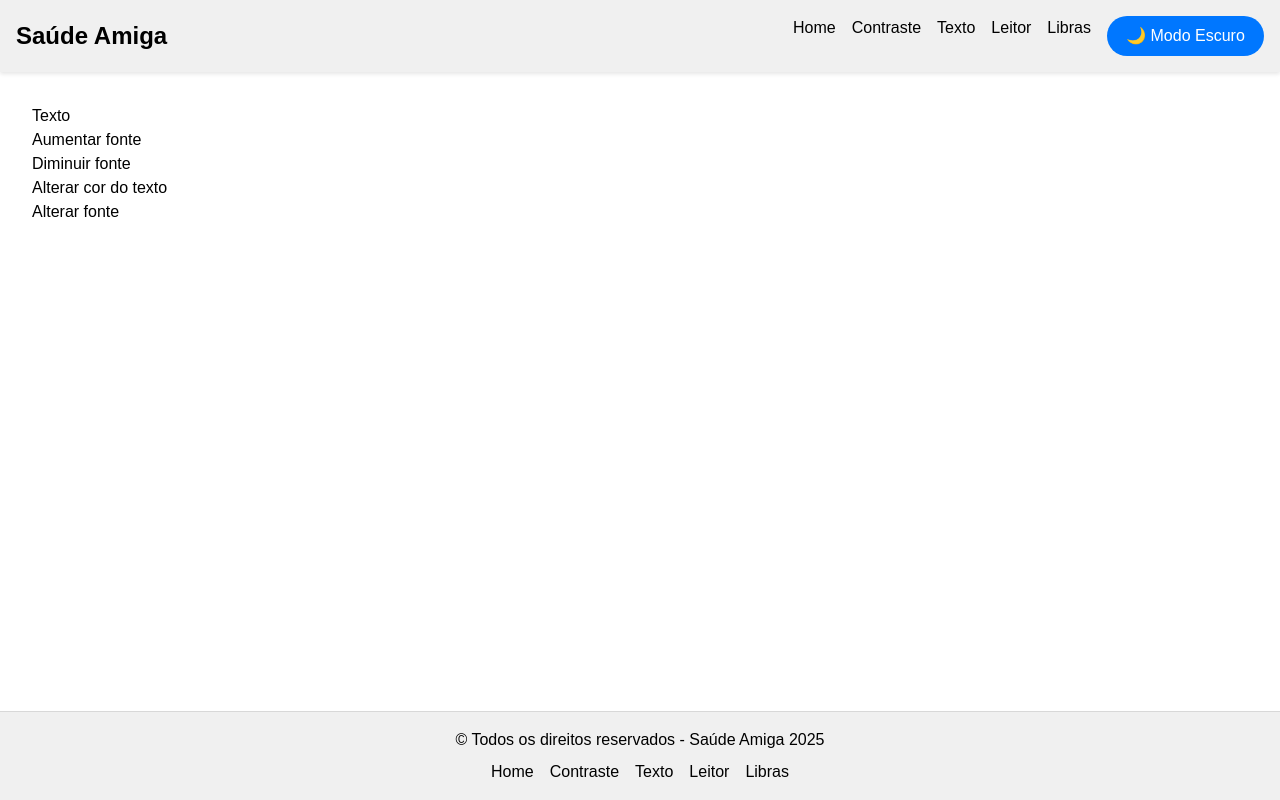
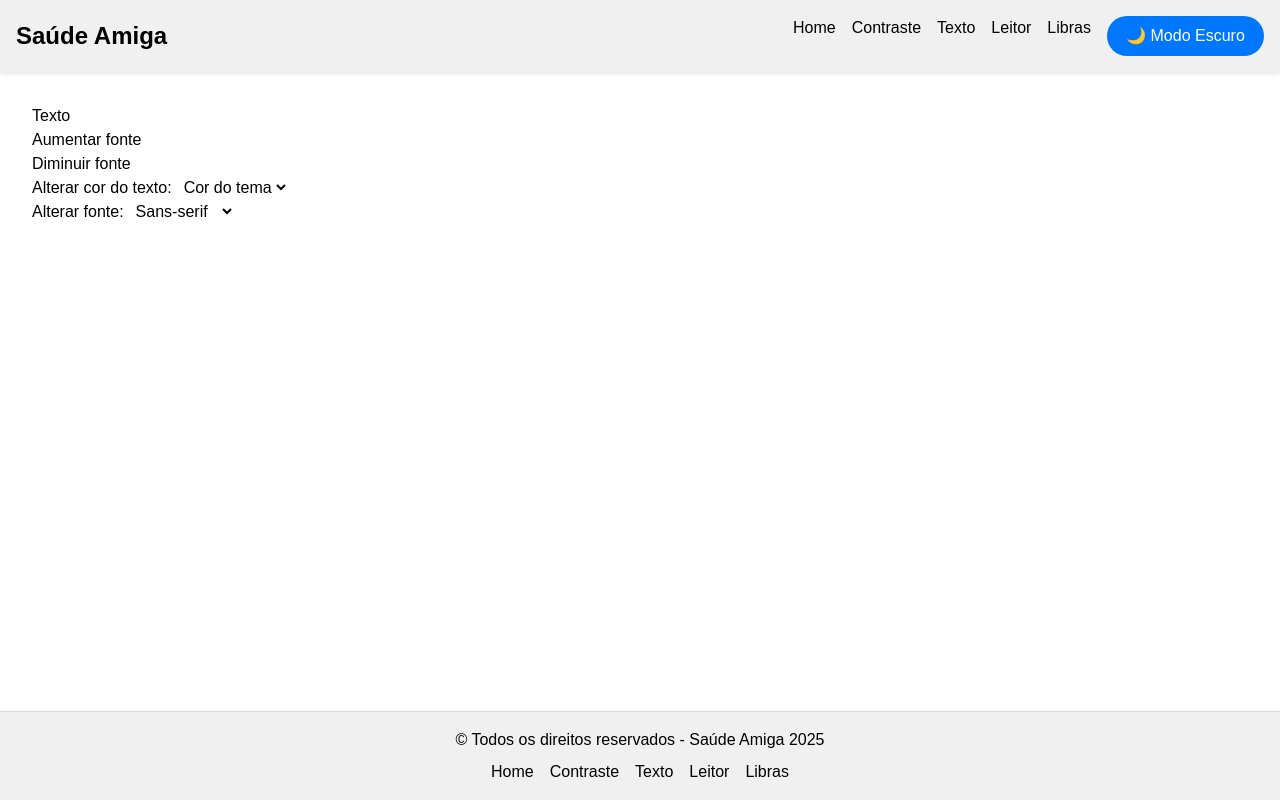
Before and after one commit to saude-amiga/saude-amiga-next, a React (Vite) app: page /texto in a window 1280 px wide. Built offline with nearby package versions, Linux system fonts and the light colour scheme.

Commit message:
feat: funções de texto

```diff
--- a/src/contexts/ThemeContext.tsx
+++ b/src/contexts/ThemeContext.tsx
@@ -25,7 +25,14 @@ export const ThemeProvider = ({ children }: { children: ReactNode }) => {
   useEffect(() => {
     document.body.classList.remove('theme-light', 'theme-dark');
     document.body.classList.add(`theme-${theme}`);
+
+    const userColor = localStorage.getItem("fontColor");
+    if (!userColor || userColor === "default") {
+      const themeColor = getComputedStyle(document.body).getPropertyValue("--text-color").trim();
+      document.documentElement.style.setProperty("--user-font-color", themeColor);
+    }
   }, [theme]);
+
 
   return (
     <ThemeContext.Provider value={{ theme, toggleTheme }}>
--- a/src/global.css
+++ b/src/global.css
@@ -16,16 +16,23 @@
 }
 
 /* ===========================
+   🌐 Variáveis de Texto do Usuário
+=========================== */
+:root {
+  --user-font-size: 16px;
+  --user-font-family: sans-serif;
+  --user-font-color: var(--text-color);
+}
+
+/* ===========================
    🌐 Base Global
 =========================== */
 html, body {
-  height: 100%;
-  margin: 0;
-  padding: 0;
-  font-family: sans-serif;
+  font-size: var(--user-font-size);
+  font-family: var(--user-font-family);
+  color: var(--user-font-color);
   background-color: var(--bg-color);
-  color: var(--text-color);
-  transition: background-color 0.3s ease, color 0.3s ease;
+  transition: background-color 0.3s ease, color 0.3s ease, font-size 0.2s ease, font-family 0.2s ease;
 }
 
 #root {
@@ -106,14 +113,14 @@ main {
 .logo {
   font-size: 1.5rem;
   font-weight: bold;
-  color: var(--text-color);
+  color: var(--user-font-color);
 }
 
 .menu-toggle {
   font-size: 1.5rem;
   background: none;
   border: none;
-  color: var(--text-color);
+  color: var(--user-font-color);
   cursor: pointer;
   display: none;
 }
@@ -125,7 +132,7 @@ main {
 
 .nav a {
   text-decoration: none;
-  color: var(--text-color);
+  color: var(--user-font-color);
   font-weight: 500;
 }
 
@@ -161,7 +168,7 @@ main {
 =========================== */
 .footer {
   background-color: var(--card-bg);
-  color: var(--text-color);
+  color: var(--user-font-color);
   padding: 1rem 2rem;
   text-align: center;
   border-top: 1px solid rgba(0, 0, 0, 0.1);
@@ -182,7 +189,7 @@ main {
 }
 
 .footer-links a {
-  color: var(--text-color);
+  color: var(--user-font-color);
   text-decoration: none;
   font-weight: 500;
 }
@@ -191,6 +198,9 @@ main {
   text-decoration: underline;
 }
 
+/* ===========================
+   🌗 Botão de Contraste
+=========================== */
 .contrast-toggle {
   padding: 0.5rem 1.2rem;
   background-color: #0077ff;
--- a/src/routes/Texto/index.tsx
+++ b/src/routes/Texto/index.tsx
@@ -1,11 +1,85 @@
-export default function Texto(){
-    return(
-        <div>
+import { useEffect, useState } from "react";
+
+export default function Texto() {
+    const [fontSize, setFontSize] = useState(16);
+    const [fontColor, setFontColor] = useState("default");
+    const [fontFamily, setFontFamily] = useState("sans-serif");
+
+    useEffect(() => {
+        const savedSize = localStorage.getItem("fontSize");
+        const savedColor = localStorage.getItem("fontColor");
+        const savedFamily = localStorage.getItem("fontFamily");
+
+        if (savedSize) setFontSize(parseInt(savedSize));
+        if (savedColor) setFontColor(savedColor);
+        if (savedFamily) setFontFamily(savedFamily);
+    }, []);
+
+    useEffect(() => {
+        const root = document.documentElement;
+
+        root.style.setProperty("--user-font-size", `${fontSize}px`);
+        root.style.setProperty("--user-font-family", fontFamily);
+        localStorage.setItem("fontSize", fontSize.toString());
+        localStorage.setItem("fontFamily", fontFamily);
+
+        const userColor = fontColor === "default" ? null : fontColor;
+        if (!userColor) {
+            const themeColor = getComputedStyle(document.body).getPropertyValue("--text-color").trim();
+            root.style.setProperty("--user-font-color", themeColor);
+            localStorage.removeItem("fontColor");
+        } else {
+            root.style.setProperty("--user-font-color", userColor);
+            localStorage.setItem("fontColor", userColor);
+        }
+    }, [fontSize, fontColor, fontFamily]);
+
+
+    return (
+        <div className="texto-panel">
             <h1>Texto</h1>
-            <p>Aumentar fonte</p>
-            <p>Diminuir fonte</p>
-            <p>Alterar cor do texto</p>
-            <p>Alterar fonte</p>
+
+            <p>
+                <button onClick={() => setFontSize((s) => Math.min(s + 1, 48))}>
+                    Aumentar fonte
+                </button>
+            </p>
+
+            <p>
+                <button onClick={() => setFontSize((s) => Math.max(s - 1, 10))}>
+                    Diminuir fonte
+                </button>
+            </p>
+
+            <p>
+                Alterar cor do texto:
+                <select
+                    value={fontColor}
+                    onChange={(e) => setFontColor(e.target.value)}
+                    style={{ marginLeft: "0.5rem" }}
+                >
+                    <option value="default">Cor do tema</option>
+                    <option value="#000000">Preto</option>
+                    <option value="#ffffff">Branco</option>
+                    <option value="#ff0000">Vermelho</option>
+                    <option value="#00ff00">Verde</option>
+                    <option value="#0000ff">Azul</option>
+                </select>
+            </p>
+
+            <p>
+                Alterar fonte:
+                <select
+                    value={fontFamily}
+                    onChange={(e) => setFontFamily(e.target.value)}
+                    style={{ marginLeft: "0.5rem" }}
+                >
+                    <option value="sans-serif">Sans-serif</option>
+                    <option value="serif">Serif</option>
+                    <option value="monospace">Monospace</option>
+                    <option value="cursive">Cursive</option>
+                </select>
+            </p>
         </div>
-    )
+    );
 }
```
